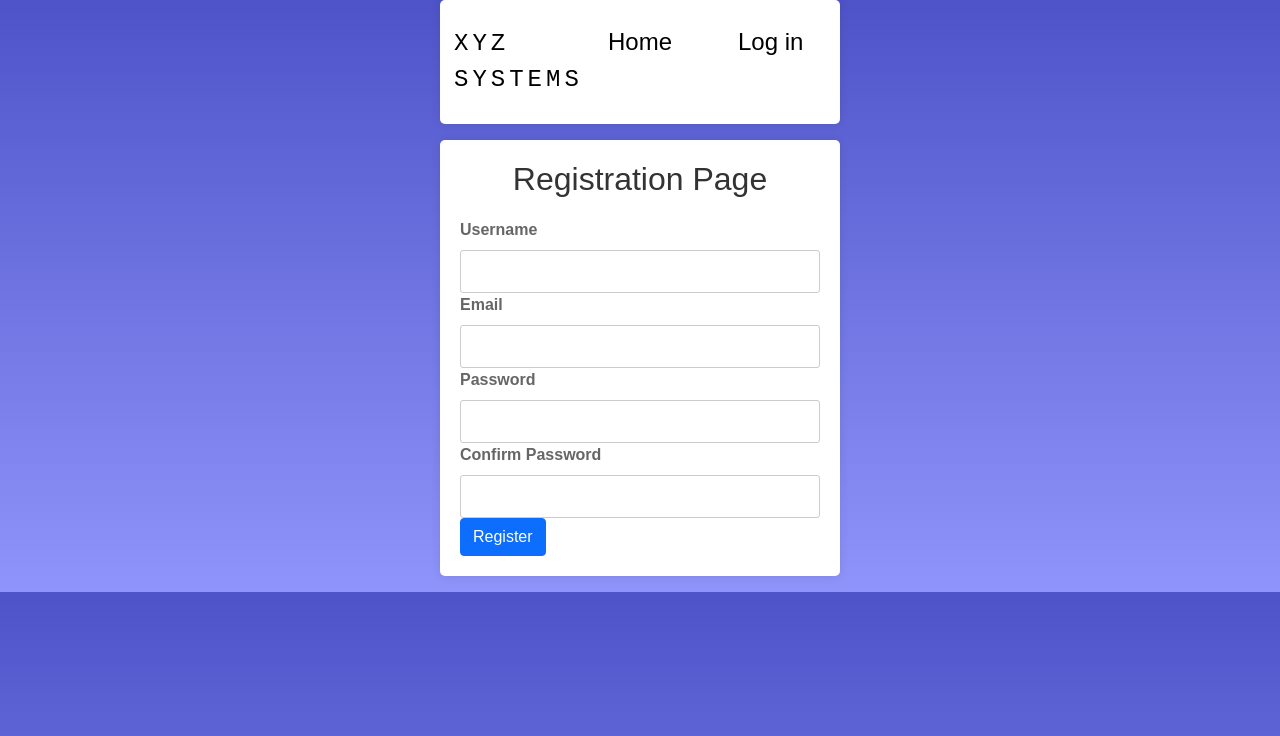
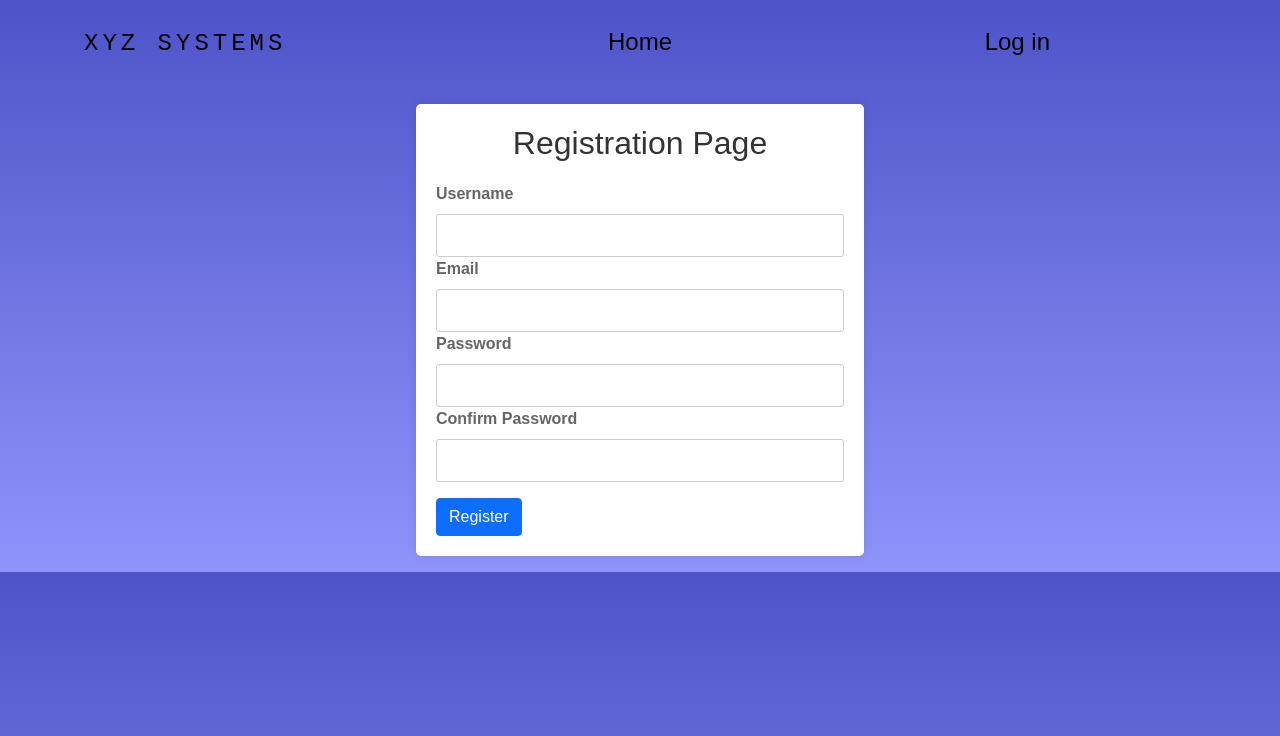
Before and after one commit to AadhavanSiva/FlaskApps, a Flask app: page /register in a window 1280 px wide. Shown: the top 736 px of the page. Run offline with Flask 3, Linux system fonts and the light colour scheme; some libraries are stand-ins or nearby versions.

Commit message:
Consolidating style changes in css file.

```diff
--- a/UserAuthentication/userAuthentication/static/css/base.css
+++ b/UserAuthentication/userAuthentication/static/css/base.css
@@ -14,12 +14,36 @@
 
 }
 
+body {
+      background: linear-gradient(to bottom, #4e54c8, #8f94fb);
+      font-family: Arial, sans-serif;
+    }
+
+h2 {
+      text-align: center;
+      color: #333;
+      margin-bottom: 20px;
+    }
+
+form {
+      margin-top: 20px;
+    }
+
 .nav-link:hover {
   background-color: #E3E3E3;
   color:black;
     font-size: 24px;
 
 }
+
+.center-body {
+      width:35%;
+      margin: 0 auto;
+      padding: 20px;
+      background: white;
+      border-radius: 5px;
+      box-shadow: 0 0 10px rgba(0, 0, 0, 0.1);
+    }
 
 .logo {
   color: black;
--- a/UserAuthentication/userAuthentication/templates/base.html
+++ b/UserAuthentication/userAuthentication/templates/base.html
@@ -37,6 +37,7 @@
     </div>
   </ol>
 </div>
+<body>
     {% block content %}
     {% endblock %}
 </body>
--- a/UserAuthentication/userAuthentication/templates/register.html
+++ b/UserAuthentication/userAuthentication/templates/register.html
@@ -3,29 +3,6 @@
 {% block content %}
 
   <style>
-    body {
-      background: linear-gradient(to bottom, #4e54c8, #8f94fb);
-      font-family: Arial, sans-serif;
-    }
-
-    .container {
-      max-width: 400px;
-      margin: 0 auto;
-      padding: 20px;
-      background: white;
-      border-radius: 5px;
-      box-shadow: 0 0 10px rgba(0, 0, 0, 0.1);
-    }
-
-    h2 {
-      text-align: center;
-      color: #333;
-      margin-bottom: 20px;
-    }
-
-    form {
-      margin-top: 20px;
-    }
 
     label {
       display: block;
@@ -77,7 +54,7 @@
 
 <body>
 
-  <div class="container mt-3 mb-3">
+  <div class="container mt-3 mb-3 center-body">
     <h2 >Registration Page</h2>
        <form method="post">
                          {{ form.hidden_tag() }}
@@ -100,7 +77,7 @@
            <span class="error-message">  Password mismatch </span> <br/>
         {% endif %}
 
-      <button type="submit" class="btn btn-primary">Register</button>
+      <button type="submit" class="btn btn-primary mt-3">Register</button>
 
        </form>
   </div>
```
Also changed, not shown: UserAuthentication/userAuthentication/templates/home.html (+10 -0 lines), UserAuthentication/userAuthentication/templates/login.html (+9 -23 lines), UserAuthentication/userAuthentication/templates/login_backup.html (deleted, +0 -12 lines), UserAuthentication/userAuthentication/templates/register_backp.html (deleted, +0 -12 lines), 1 other file.
